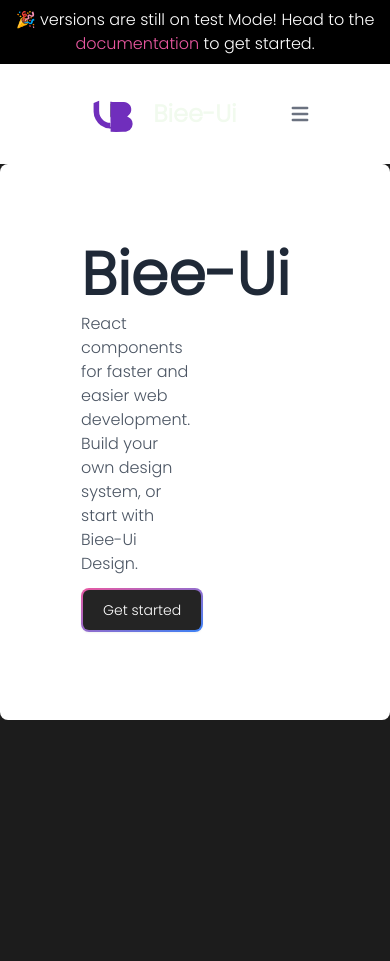
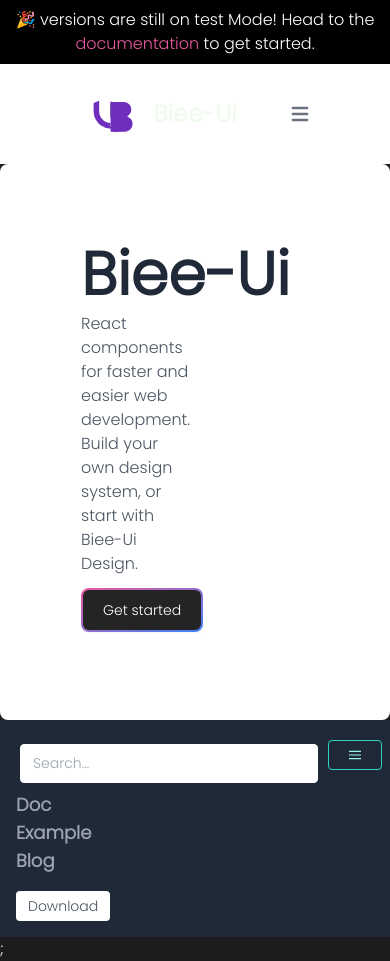
Before and after one commit to bieefilled/Biee-Library, a React (Vite) app: page / in a window 390 px wide. Before the commit the page ends 844 px from the top, so only its background shows below. Built offline with nearby package versions, Linux system fonts and the light colour scheme.

Commit message:
nav and card component

```diff
--- a/src/App.jsx
+++ b/src/App.jsx
@@ -1,15 +1,18 @@
 import "./App.css";
 import React from "react";
-import { Header, Hero } from "./libs";
+import { Header, Hero, Nav } from "./libs";
 
 export const App = () => {
-  // const FormData = (e) => {
+  // const FormData = (e) => {<Form/>
+  //  <Button/>
   //   console.log(e);
   // };
   return (
     <React.Fragment>
       <Header />
       <Hero />
+      <Nav />
+
       <section className=""></section>
     </React.Fragment>
   );
--- /dev/null
+++ b/src/libs/components/Card/Card.jsx
@@ -0,0 +1,38 @@
+import React from "react";
+
+export const Card = () => {
+  return (
+    <>
+      <div className="max-w-sm rounded overflow-hidden shadow-lg bg-white ">
+        <img
+          className="w-full"
+          src="https://encrypted-tbn0.gstatic.com/images?q=tbn:ANd9GcRgxWJ2PCjRg0LMXUhgkMyNctTITPmEXu9Y3GODx1sl&s"
+          alt="Sunset in the mountains"
+        ></img>
+        <div className="px-6 py-4">
+          <div className="text-gray-400 font-bold text-xl mb-2">
+            The Coldest Sunset
+          </div>
+          <p className="text-gray-700 text-base">
+            Lorem ipsum dolor sit amet, consectetur adipisicing elit.
+            Voluptatibus quia, nulla! Maiores et perferendis eaque,
+            exercitationem praesentium nihil.
+          </p>
+        </div>
+        <div className="px-6 pt-4 pb-2">
+          <span className="inline-block bg-gray-200 rounded-full px-3 py-1 text-sm font-semibold text-gray-700 mr-2 mb-2 ">
+            #photography
+          </span>
+          <span className="inline-block bg-gray-200 rounded-full px-3 py-1 text-sm font-semibold text-gray-700 mr-2 mb-2">
+            #travel
+          </span>
+          <span className="inline-block bg-gray-200 rounded-full px-3 py-1 text-sm font-semibold text-gray-700 mr-2 mb-2">
+            #winter
+          </span>
+        </div>
+      </div>
+    </>
+  );
+};
+
+export default Card;
--- /dev/null
+++ b/src/libs/components/Card/index.jsx
@@ -0,0 +1,2 @@
+import { Card } from "./Card";
+export { Card };
--- /dev/null
+++ b/src/libs/components/Nav/Nav.jsx
@@ -0,0 +1,62 @@
+import React from "react";
+
+export const Nav = () => {
+  function Expand() {
+    const nav = document.getElementById("NavButton").click();
+    nav.display = "flex";
+  }
+
+  return (
+    <>
+      <nav className=" flex  items-center flex-wrap bg-gray-800 p-2 justify-between">
+        <div className="block w-auto lg:w-awto ml-3">
+          <input
+            type="text"
+            className=" inline-block text-sm px-3 py-2 leading-none border rounded text-gray-600 border-white hover:border-transparent hover:text-teal-500 bg-white mt-4 lg:mt-0"
+            placeholder="Search..."
+          ></input>
+        </div>
+        <div className="block lg:hidden">
+          <button
+            onClick={Expand}
+            className="flex items-center px-5 py-2 border rounded text-teal-200 border-teal-400 hover:text-white hover:border-white"
+          >
+            <svg
+              className="fill-current h-3 w-3"
+              viewBox="0 0 20 20"
+              xmlns="http://www.w3.org/2000/svg"
+            >
+              <title>Menu</title>
+              <path d="M0 3h20v2H0V3zm0 6h20v2H0V9zm0 6h20v2H0v-2z" />
+            </svg>
+          </button>
+        </div>
+        <div
+          id="NavButton"
+          className="w-full block flex-grow lg:flex lg:items-center lg:w-auto p-2 "
+        >
+          <div className="text-sm lg:flex-grow  ">
+            <a className="block lg:inline-block text-gray-400 font-semibold text-lg mt:4 w-6 hover:text-white lg:ml-14">
+              Doc
+            </a>
+            <a className="block lg:inline-block text-gray-400 font-semibold text-lg mt:4  hover:text-white  lg:ml-14">
+              Example
+            </a>
+            <a className="block lg:inline-block text-gray-400 font-semibold text-lg mt:4  hover:text-white  lg:ml-14">
+              Blog
+            </a>
+          </div>
+          <a
+            href="#"
+            class="inline-block text-sm px-3 py-2 leading-none border rounded text-gray-600 border-white hover:border-transparent hover:text-teal-500 bg-white mt-4 lg:mt-0"
+          >
+            Download
+          </a>
+        </div>
+      </nav>
+      ;
+    </>
+  );
+};
+
+export default Nav;
--- /dev/null
+++ b/src/libs/components/Nav/index.jsx
@@ -0,0 +1,2 @@
+import { Nav } from "./Nav";
+export { Nav };
--- a/src/libs/components/index.jsx
+++ b/src/libs/components/index.jsx
@@ -1,5 +1,11 @@
 import { Button } from "./Button/index";
 export { Button };
+
+import { Card } from "./Card/index";
+export { Card };
+
+import { Nav } from "./Nav/index";
+export { Nav };
 
 import { ContactForm } from "./Form/index";
 export { ContactForm };
--- a/src/libs/index.jsx
+++ b/src/libs/index.jsx
@@ -4,5 +4,7 @@ export {
   Input,
   Select,
   Header,
+  Card,
+  Nav,
   Hero,
 } from "./components/index";
```
Also changed, not shown: 2 other files (tests, documents, lock files or other folders).
